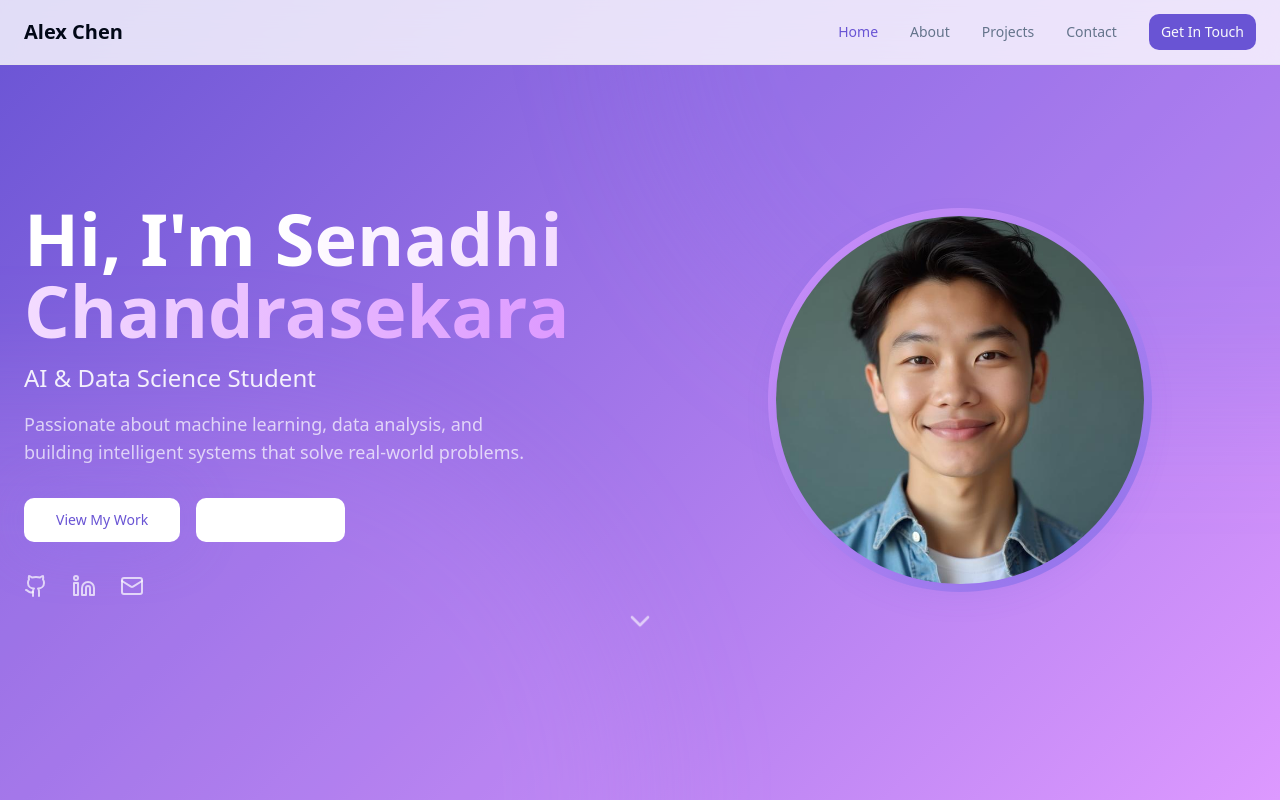
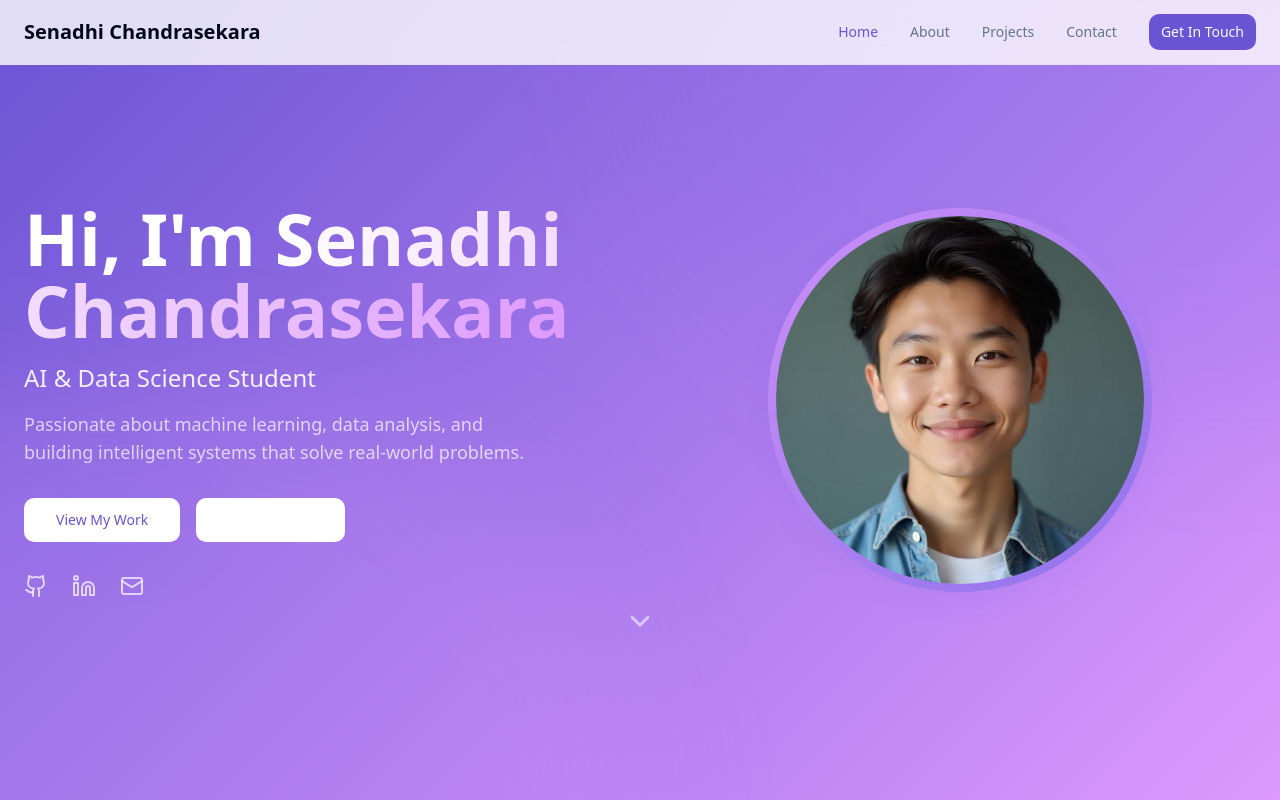
Before and after one commit to senadhi-Thimanya/ai-data-journey-showcase, a React (Vite) app: page / in a window 1280 px wide. Shown: the top 800 px of the page. Built offline with nearby package versions, Linux system fonts and the light colour scheme.

Commit message:
Update name in navigation

```diff
--- a/src/components/Navigation.tsx
+++ b/src/components/Navigation.tsx
@@ -55,7 +55,7 @@ const Navigation = () => {
             onClick={() => scrollToSection("#hero")}
             className="text-xl font-bold text-foreground hover:text-primary transition-smooth"
           >
-            Alex Chen
+            Senadhi Chandrasekara
           </button>
 
           {/* Desktop Navigation */}
```
